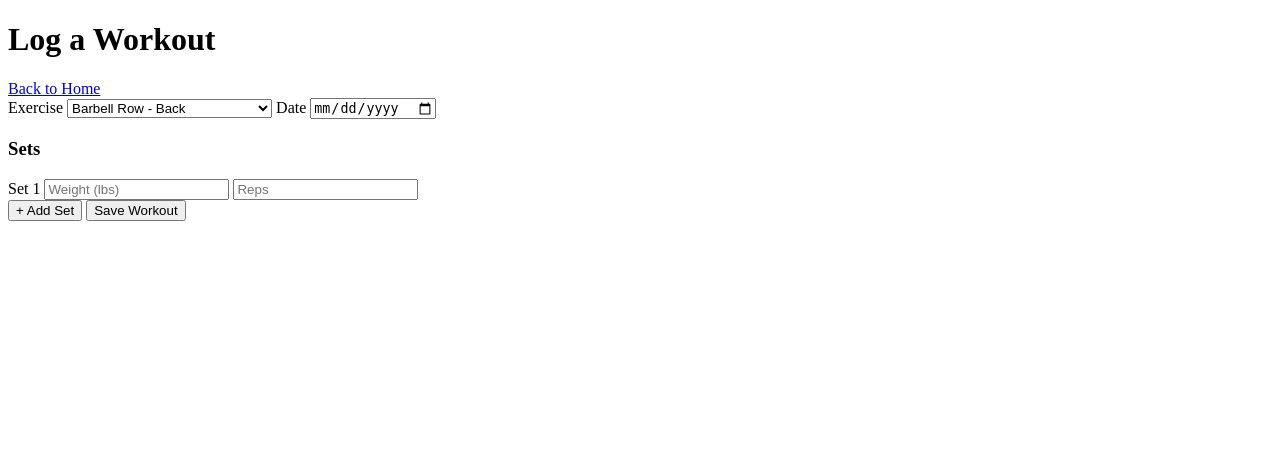
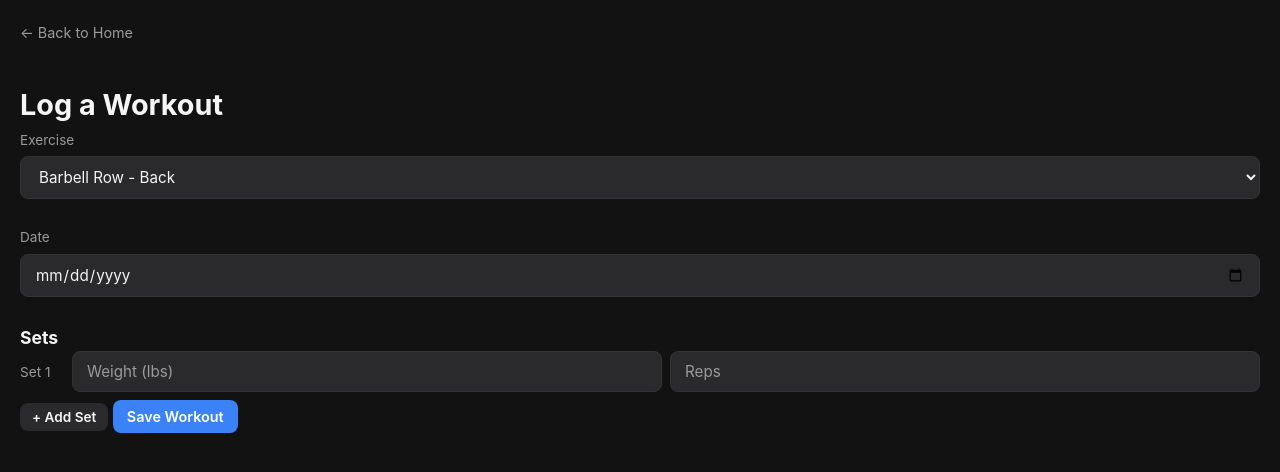
Before and after one commit to damienlhp/liftlog, a Flask app: page /log-workout in a window 1280 px wide. Shown: the top 472 px of the page. Run offline with Flask 3, Linux system fonts and the light colour scheme; data comes from the database, SQL or seed files in the repository.

Commit message:
style log_workout page with dark theme

```diff
--- a/static/style.css
+++ b/static/style.css
@@ -1233,3 +1233,23 @@ p {
   color: #fff;
   font-weight: 600;
 }
+
+/* ==============================================================
+   VERTICAL FORM LAYOUT (log_workout.html)
+   ==============================================================
+   Earlier forms (create_split, add_day_exercise) laid label +
+   input side by side in a row. This page stacks label ABOVE
+   input instead, so it needs its own label style plus a
+   full-width modifier for inputs that aren't inside a flex row
+   (where .text-input's flex:1 wouldn't apply on its own).
+   ================================================================ */
+.form-label {
+  display: block;
+  margin-bottom: 6px;
+  color: var(--text-secondary);
+  font-size: 0.85em;
+}
+
+.w-full {
+  width: 100%;
+}
--- a/templates/log_workout.html
+++ b/templates/log_workout.html
@@ -4,34 +4,42 @@
     <meta charset="UTF-8">
     <meta name="viewport" content="width=device-width, initial-scale=1.0">
     <title>Log Workout - LiftLog</title>
+    <link rel="stylesheet" href="{{ url_for('static', filename='style.css') }}">
 </head>
 <body>
+    <script src="{{ url_for('static', filename='theme.js') }}"></script>
+    <a class="back-link" href="/">← Back to Home</a>
     <h1>Log a Workout</h1>
-    <a href="/">Back to Home</a>
 
     <form action="/log-workout" method="POST">
-        <label>Exercise</label>
-        <select name="exercise_id">
-            {% for exercise in exercises %}
-                <option value="{{ exercise.id }}">{{ exercise.name }} - {{ exercise.muscle_group }}</option>
-            {% endfor %}
-        </select>
+        <div class="form-section">
+            <label class="form-label">Exercise</label>
+            <select name="exercise_id" class="select-input w-full">
+                {% for exercise in exercises %}
+                    <option value="{{ exercise.id }}">{{ exercise.name }} - {{ exercise.muscle_group }}</option>
+                {% endfor %}
+            </select>
+        </div>
 
-        <label>Date</label>
-        <input type="date" name="date" required>
+        <div class="form-section">
+            <label class="form-label">Date</label>
+            <input type="date" name="date" class="text-input w-full" required>
+        </div>
 
         <h3>Sets</h3>
 
         <div id="sets-container">
-            <div class="set">
-                <label>Set 1</label>
-                <input type="number" name="weight_1" placeholder="Weight (lbs)" step="0.5" required>
-                <input type="number" name="reps_1" placeholder="Reps" required>
+            <div class="set-row">
+                <label class="set-label">Set 1</label>
+                <input type="number" class="text-input set-input weight-input" name="weight_1" placeholder="Weight (lbs)" step="0.5" required>
+                <input type="number" class="text-input set-input-sm" name="reps_1" placeholder="Reps" required>
             </div>
         </div>
 
-        <button type="button" onclick="addSet()">+ Add Set</button>
-        <button type="submit">Save Workout</button>
+        <div class="form-section">
+            <button type="button" class="btn btn-secondary btn-sm" onclick="addSet()">+ Add Set</button>
+            <button type="submit" class="btn btn-primary">Save Workout</button>
+        </div>
     </form>
 
     <script>
@@ -41,11 +49,11 @@
             setCount++;
             const container = document.getElementById("sets-container");
             const div = document.createElement("div");
-            div.className = "set";
+            div.className = "set-row";
             div.innerHTML = `
-                <label>Set ${setCount}</label>
-                <input type="number" name="weight_${setCount}" placeholder="Weight (lbs)" step="0.5" required>
-                <input type="number" name="reps_${setCount}" placeholder="Reps" required>
+                <label class="set-label">Set ${setCount}</label>
+                <input type="number" class="text-input set-input weight-input" name="weight_${setCount}" placeholder="Weight (lbs)" step="0.5" required>
+                <input type="number" class="text-input set-input-sm" name="reps_${setCount}" placeholder="Reps" required>
             `;
             container.appendChild(div);
         }
```
